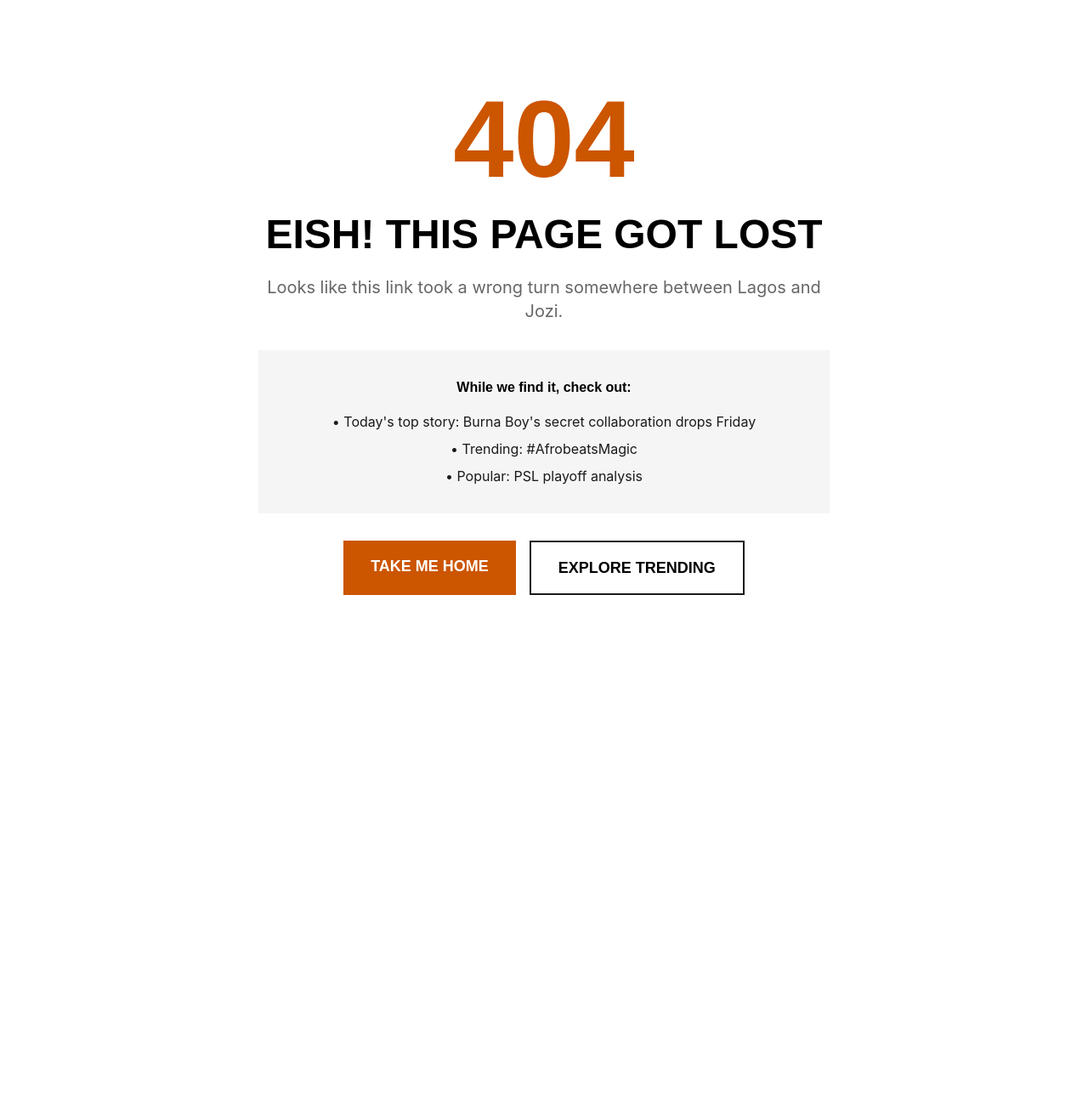
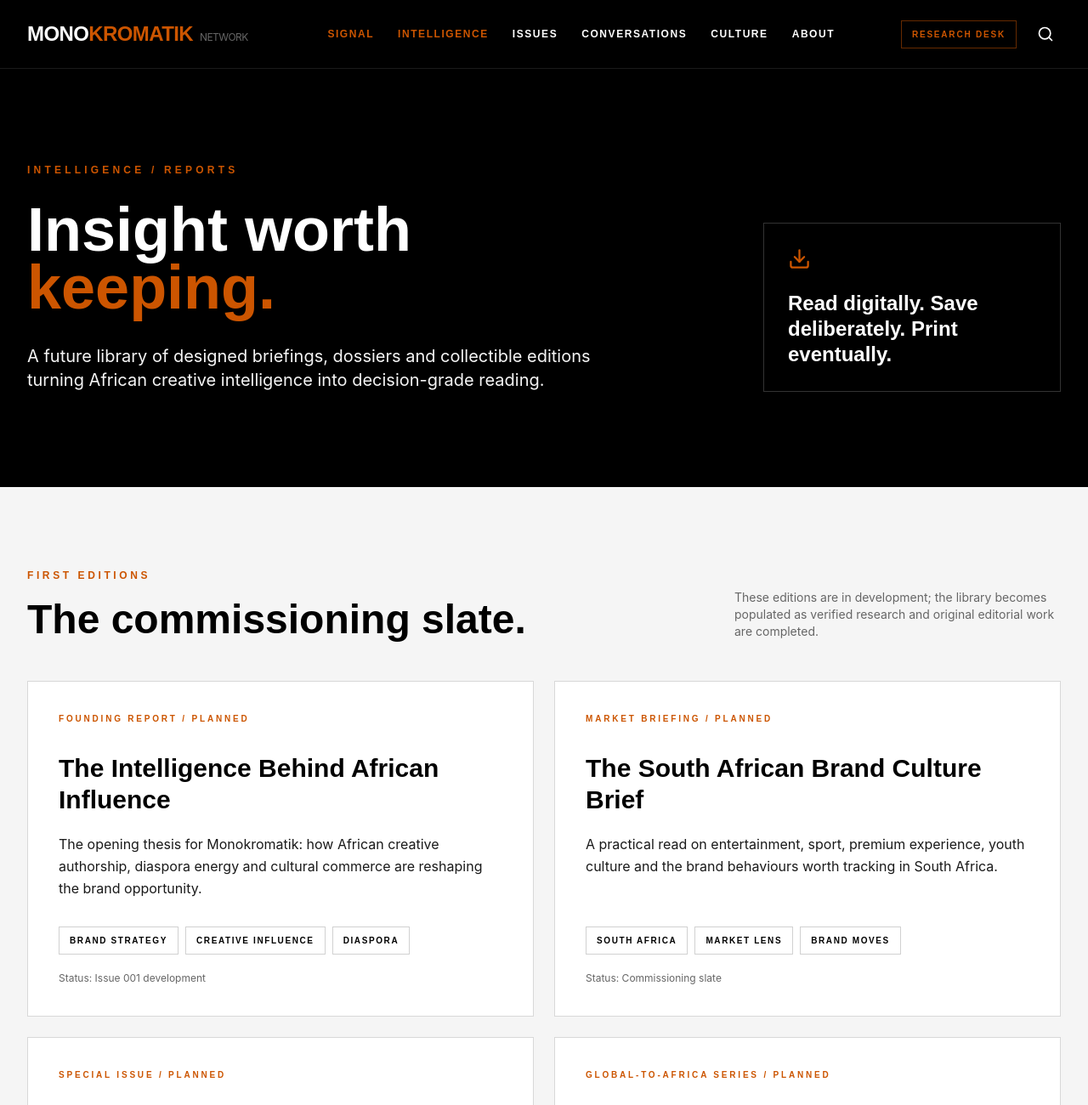
Before and after one commit to sshangasi-ux/monokromatik-production, a Next.js app: page /reports in a window 1280 px wide. Before the commit this address had no page. Shown: the top 1300 px of the page at 85% size. Before the commit the page ends 800 px from the top, so only its background shows below. Built offline with nearby package versions, Linux system fonts and the light colour scheme.

Commit message:
feat: add Reports and Special Issues library page

```diff
--- /dev/null
+++ b/app/reports/page.tsx
@@ -0,0 +1,128 @@
+import Link from 'next/link';
+import { ArrowRight, Bookmark, Download, FileText, LockKeyhole } from 'lucide-react';
+import Navigation from '../components/Navigation';
+
+const reportSeries = [
+  {
+    type: 'FOUNDING REPORT / PLANNED',
+    title: 'The Intelligence Behind African Influence',
+    description: 'The opening thesis for Monokromatik: how African creative authorship, diaspora energy and cultural commerce are reshaping the brand opportunity.',
+    tags: ['Brand Strategy', 'Creative Influence', 'Diaspora'],
+    access: 'Issue 001 development',
+  },
+  {
+    type: 'MARKET BRIEFING / PLANNED',
+    title: 'The South African Brand Culture Brief',
+    description: 'A practical read on entertainment, sport, premium experience, youth culture and the brand behaviours worth tracking in South Africa.',
+    tags: ['South Africa', 'Market Lens', 'Brand Moves'],
+    access: 'Commissioning slate',
+  },
+  {
+    type: 'SPECIAL ISSUE / PLANNED',
+    title: 'Culture Is Business',
+    description: 'An intelligence edition exploring music, sport, hospitality, creators, tourism and cultural access as commercial systems.',
+    tags: ['Commerce', 'Sport', 'Experience'],
+    access: 'Issue 002 concept',
+  },
+  {
+    type: 'GLOBAL-TO-AFRICA SERIES / PLANNED',
+    title: 'Will It Land? The First Dossier',
+    description: 'Selected global creative work tested against relevance, access, media and cultural reality across African markets and diaspora hubs.',
+    tags: ['Campaigns', 'Relevance', 'Markets'],
+    access: 'Issue 003 concept',
+  },
+];
+
+const productTiers = [
+  {
+    name: 'OPEN SIGNAL BRIEFINGS',
+    copy: 'Public, beautifully designed reads that establish Monokromatik’s point of view and create shareable value.',
+    icon: Bookmark,
+  },
+  {
+    name: 'PREMIUM REPORTS',
+    copy: 'Structured intelligence for brand, agency and creative leaders requiring deeper market and campaign insight.',
+    icon: FileText,
+  },
+  {
+    name: 'PARTNER EDITIONS',
+    copy: 'Bespoke research and collectible issues developed with relevant brands, institutions or cultural properties under clear disclosure.',
+    icon: LockKeyhole,
+  },
+];
+
+export default function ReportsPage() {
+  return (
+    <div className="min-h-screen bg-mono-white">
+      <Navigation />
+      <section className="bg-mono-black text-mono-white py-20 md:py-28">
+        <div className="max-w-7xl mx-auto px-4 sm:px-6 lg:px-8 grid lg:grid-cols-[1fr_350px] gap-12 items-end">
+          <div>
+            <p className="text-xs tracking-[0.35em] font-display font-bold text-mono-amber mb-7">INTELLIGENCE / REPORTS</p>
+            <h1 className="text-5xl md:text-7xl font-display font-bold leading-[0.95]">Insight worth<br /><span className="text-mono-amber">keeping.</span></h1>
+            <p className="mt-8 max-w-2xl text-lg md:text-xl text-mono-soft-white font-body">A future library of designed briefings, dossiers and collectible editions turning African creative intelligence into decision-grade reading.</p>
+          </div>
+          <div className="border border-mono-white/20 p-7">
+            <Download className="text-mono-amber mb-6" size={27} />
+            <p className="font-display text-2xl font-bold leading-tight">Read digitally. Save deliberately. Print eventually.</p>
+          </div>
+        </div>
+      </section>
+
+      <section className="py-20 md:py-24 bg-mono-soft-white">
+        <div className="max-w-7xl mx-auto px-4 sm:px-6 lg:px-8">
+          <div className="flex flex-col md:flex-row md:justify-between md:items-end gap-5 mb-12">
+            <div>
+              <p className="text-xs tracking-[0.3em] font-display font-bold text-mono-amber mb-5">FIRST EDITIONS</p>
+              <h2 className="text-4xl md:text-5xl font-display font-bold text-mono-black">The commissioning slate.</h2>
+            </div>
+            <p className="max-w-sm text-sm text-mono-gray font-body">These editions are in development; the library becomes populated as verified research and original editorial work are completed.</p>
+          </div>
+          <div className="grid md:grid-cols-2 gap-6">
+            {reportSeries.map((report) => (
+              <article key={report.title} className="bg-mono-white border border-mono-gray/25 p-8 md:p-9 min-h-[330px] flex flex-col justify-between hover:border-mono-amber transition-colors">
+                <div>
+                  <p className="text-[10px] tracking-[0.28em] font-display font-bold text-mono-amber">{report.type}</p>
+                  <h3 className="mt-8 text-3xl font-display font-bold text-mono-black leading-tight">{report.title}</h3>
+                  <p className="mt-5 text-mono-charcoal font-body leading-relaxed">{report.description}</p>
+                </div>
+                <div className="mt-8">
+                  <div className="flex flex-wrap gap-2 mb-5">
+                    {report.tags.map((tag) => <span key={tag} className="border border-mono-gray/30 px-3 py-2 text-[10px] font-display font-bold tracking-[0.16em]">{tag.toUpperCase()}</span>)}
+                  </div>
+                  <p className="text-xs text-mono-gray font-body">Status: {report.access}</p>
+                </div>
+              </article>
+            ))}
+          </div>
+        </div>
+      </section>
+
+      <section className="bg-mono-white py-20 md:py-24">
+        <div className="max-w-7xl mx-auto px-4 sm:px-6 lg:px-8">
+          <p className="text-xs tracking-[0.3em] font-display font-bold text-mono-amber mb-5">PRODUCT LADDER</p>
+          <h2 className="max-w-3xl text-4xl md:text-5xl font-display font-bold text-mono-black mb-12">From public authority to premium intelligence.</h2>
+          <div className="grid lg:grid-cols-3 gap-px border border-mono-gray/25 bg-mono-gray/25">
+            {productTiers.map(({ name, copy, icon: Icon }) => (
+              <article key={name} className="bg-mono-white p-8 min-h-[275px] flex flex-col justify-between">
+                <Icon className="text-mono-amber" size={25} />
+                <div><h3 className="text-xl font-display font-bold text-mono-black">{name}</h3><p className="mt-4 text-mono-charcoal font-body leading-relaxed">{copy}</p></div>
+              </article>
+            ))}
+          </div>
+        </div>
+      </section>
+
+      <section className="bg-mono-black text-mono-white py-20 text-center">
+        <div className="max-w-4xl mx-auto px-4 sm:px-6 lg:px-8">
+          <h2 className="text-4xl md:text-5xl font-display font-bold">The reports should become the reason professionals return.</h2>
+          <p className="mt-7 text-lg font-body text-mono-soft-white">The next content phase is to commission the first four pieces, build their evidence packs and art-direct the first downloadable edition.</p>
+          <div className="mt-10 flex flex-wrap gap-4 justify-center">
+            <Link href="/intelligence/source-desk" className="inline-flex gap-2 items-center bg-mono-amber px-7 py-4 font-display font-bold">VIEW SOURCE DESK <ArrowRight size={18} /></Link>
+            <Link href="/issues" className="inline-flex gap-2 items-center border border-mono-white px-7 py-4 font-display font-bold">VIEW ISSUES <ArrowRight size={18} /></Link>
+          </div>
+        </div>
+      </section>
+    </div>
+  );
+}
```
